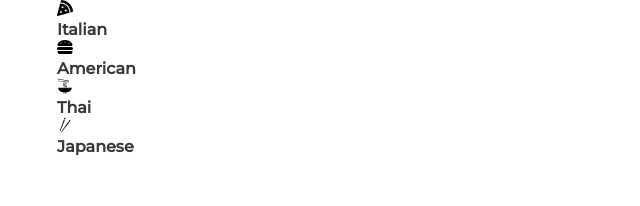
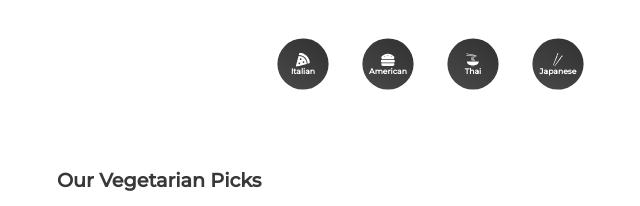
Before and after one commit to gshivani2201/Recipe-app, a React (Create React App) app: page / in a window 1280 px wide. Shown: the top 206 px of the page, without its empty margins (199-839 px from the left). Built offline with nearby package versions, Linux system fonts and the light colour scheme; no server answers.

Commit message:
created and styled the cuisines

```diff
--- a/src/App.js
+++ b/src/App.js
@@ -1,12 +1,15 @@
 import Pages from "./pages/Pages";
 import Category from "./components/Category";
+import {BrowserRouter} from 'react-router-dom'
 
 function App() {
 
   return (
     <div className="App">
-      <Category />
-      <Pages />
+      <BrowserRouter>
+        <Category />
+        <Pages />
+      </BrowserRouter>
     </div>
   );
 }
--- a/src/components/Category.jsx
+++ b/src/components/Category.jsx
@@ -1,30 +1,66 @@
 import {FaPizzaSlice, FaHamburger} from 'react-icons/fa';
 import {GiNoodles, GiChopsticks} from 'react-icons/gi';
 import styled from 'styled-components';
-
-import React from 'react'
+import {NavLink} from 'react-router-dom'
 
 function Category() {
   return (
-    <div>
-        <div>
+    <List>
+        <SLink to={'/cuisine/Italian'}>
             <FaPizzaSlice />
             <h4>Italian</h4>
-        </div>
-        <div>
+        </SLink>
+        <SLink to={'/cuisine/American'}>
             <FaHamburger />
             <h4>American</h4>
-        </div>
-        <div>
+        </SLink>
+        <SLink to={'/cuisine/Thai'}>
             <GiNoodles />
             <h4>Thai</h4>
-        </div>
-        <div>
+        </SLink>
+        <SLink to={'/cuisine/Japanese'}>
             <GiChopsticks />
             <h4>Japanese</h4>
-        </div>
-    </div>
+        </SLink>
+    </List>
   )
 }
 
+const List = styled.div`
+    display: flex;
+    justify-content: center;
+    margin: 2rem 0;
+`
+
+const SLink = styled(NavLink)`
+    display: flex;
+    flex-direction: column;
+    justify-content: center;
+    align-items: center;
+    border-radius: 50%;
+    margin-right: 1.3rem;
+    background: linear-gradient(35deg, #494949, #313131);
+    width: 4rem;
+    height: 4rem;
+    cursor: pointer;
+    transform: scale(0.8);
+
+    h4 {
+        color: white;
+        font-size: 0.6rem;
+    }
+
+    svg {
+        color: white;
+        font-size: 1.1rem;
+    }
+    &.active{
+        background: linear-gradient(to right, #f27121, #e94057);
+
+        svg, h4 {
+            color: white;
+        }
+    }
+`
+
 export default Category
--- a/src/index.css
+++ b/src/index.css
@@ -21,7 +21,7 @@ code {
 }
 
 h4 {
-  font-size: 1rem;
+  font-size: 0.8rem;
   color: rgb(56, 56, 56)
 }
 
@@ -34,4 +34,5 @@ h3 {
 
 a {
   color: rgb(56, 56, 56);
+  text-decoration: none;
 }
--- /dev/null
+++ b/src/pages/Cuisine.jsx
@@ -0,0 +1,53 @@
+import React, {useState, useEffect} from 'react'
+import styled from 'styled-components';
+import {motion} from 'framer-motion';
+import {Link, useParams} from 'react-router-dom'
+
+function Cuisine() {
+
+  const [cuisine, setCuisine] = useState([])
+  let params = useParams();
+
+  const getCuisine = async (name) => {
+    const data = await fetch(`https://api.spoonacular.com/recipes/complexSearch?apiKey=${process.env.REACT_APP_API_KEY}&cuisine=${name}`)
+    const recipes = await data.json();
+    setCuisine(recipes.results)
+  }
+
+  useEffect(() => {
+    getCuisine(params.type)
+  }, [params.type])
+
+  return (
+    <Grid>
+      {cuisine.map((item) => {
+        return (
+          <Card key={item.id}>
+            <img src={item.image} alt={item.title} />
+            <h4>{item.title}</h4>
+          </Card>
+        )
+      })}
+    </Grid>
+  )
+}
+
+const Grid = styled.div`
+  display: grid;
+  grid-template-columns: repeat(auto-fit, minmax(10rem, 1fr));
+  grid-gap: 2rem;
+`
+
+const Card = styled.div`
+  img {
+    width: 100%;
+    border-radius: 1rem;
+  }
+
+  h4 {
+    text-align: center;
+    padding: 0.8rem;
+  }
+`
+
+export default Cuisine
--- a/src/pages/Pages.jsx
+++ b/src/pages/Pages.jsx
@@ -1,9 +1,14 @@
 import React from 'react'
 import Home from './Home'
+import {Route, Routes} from 'react-router-dom'
+import Cuisine from './Cuisine'
 
 function Pages() {
   return (
-    <Home />
+      <Routes>
+        <Route path="/" element={<Home />} />
+        <Route path="/cuisine/:type" element={<Cuisine />} />
+      </Routes>
   )
 }
 
```
